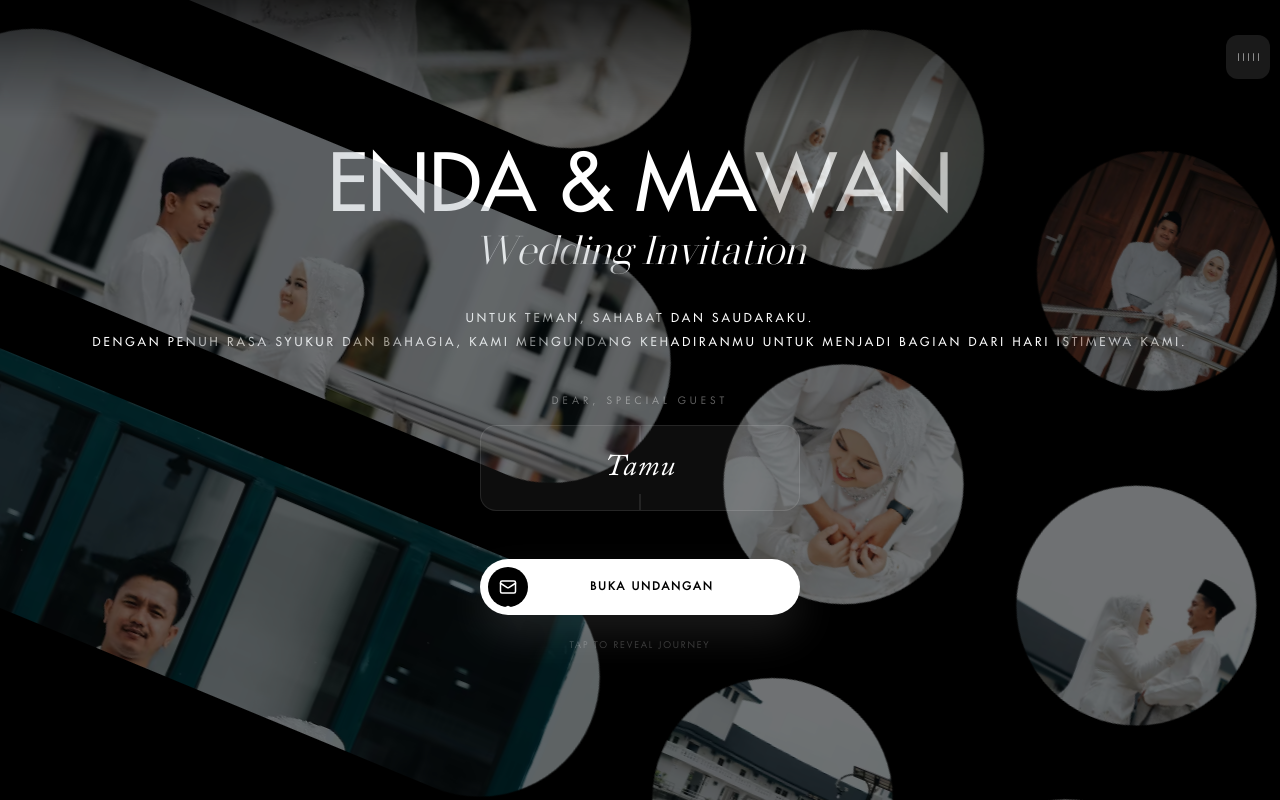
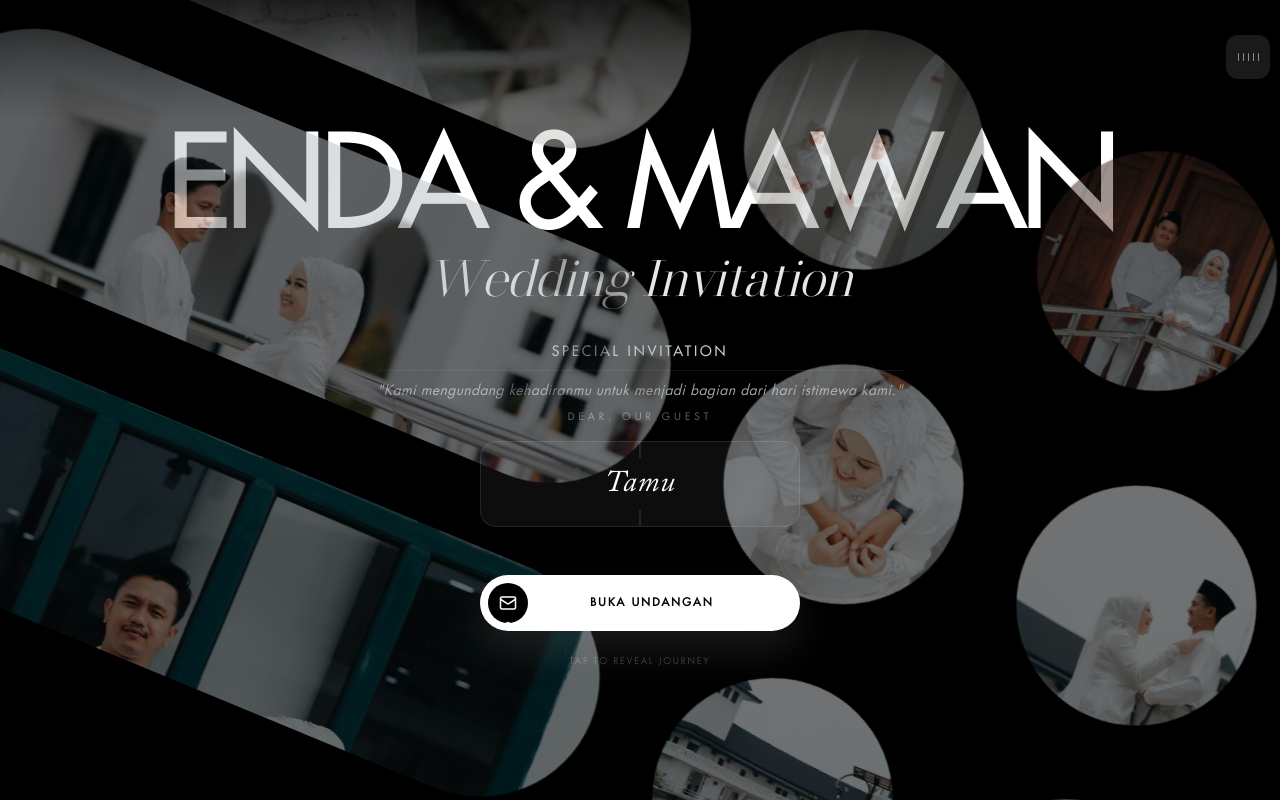
Before and after one commit to denipriyanto/denintan, a Next.js app: page / in a window 1280 px wide. Built offline with nearby package versions, Linux system fonts and the light colour scheme.

Commit message:
ajustment syle  home and ajustmen font family

```diff
--- a/app/components/HomeClient.tsx
+++ b/app/components/HomeClient.tsx
@@ -137,8 +137,8 @@ export default function HomeClient() {
     return (
         <div className="max-h-dvh overflow-hidden">
             <main ref={opacityRef} style={{ opacity: 0 }}>
-                <div className="space-y-custom flex-col px-4 text-center text-white center min-h-100svh [--mt:theme(spacing.20)] sm:[--mt:theme(spacing.40)]">
-                    <h1 className="text-balance text-center text-78 font-medium uppercase leading-none sm:h-[1cap] sm:text-90 lg:text-fluid-lg-design-null-118">
+                <div className="space-y-2 flex flex-col items-center px-6 text-center text-white min-h-svh justify-center">
+                    <h1 className="text-balance font-medium uppercase leading-[0.85] tracking-tighter text-[clamp(3.5rem,15vw,8rem)]">
                         {textTitle.split("").map((char, i) => (
                             <span
                                 key={i}
@@ -151,7 +151,7 @@ export default function HomeClient() {
                             </span>
                         ))}
                     </h1>
-                    <h2 className="font-serif text-40 italic leading-none [--mt:theme(spacing.0)] sm:text-42 sm:[--mt:theme(spacing.20)] lg:text-fluid-lg-design-null-50 mt-0">
+                    <h2 className="font-serif italic text-[clamp(1.8rem,6vw,3.2rem)] leading-none text-white/90">
                         {invTitle.split("").map((char, i) => (
                             <span
                                 key={i}
@@ -164,15 +164,19 @@ export default function HomeClient() {
                             </span>
                         ))}
                     </h2>
-                    <p className="text-balance text-12 font-medium uppercase leading-[2] tracking-[0.25em] max-md:[--mt:theme(spacing.60)] max-sm:[--mt:theme(spacing.34)]">
-                        <span ref={textRef}>
-                            Untuk Teman, Sahabat dan Saudaraku.
+                    <p className="ext-balance font-medium uppercase tracking-[0.2em] leading-relaxed opacity-80 mx-auto max-w-[90%] text-[12px] sm:text-[14px] lg:text-[14px] mt-6 sm:mt-8">
+                        <span
+                            ref={textRef}
+                            className="block border-b border-white/10 pb-2 mb-2"
+                        >
+                            Special Invitation
                         </span>
-                        <br />
-                        <span ref={textRef2}>
-                            Dengan penuh rasa syukur dan bahagia, kami
-                            mengundang kehadiranmu untuk menjadi bagian dari
-                            hari istimewa kami.
+                        <span
+                            ref={textRef2}
+                            className="normal-case italic font-light tracking-wide text-white/80"
+                        >
+                            {` "Kami mengundang kehadiranmu untuk menjadi bagian
+                            dari hari istimewa kami."`}
                         </span>
                     </p>
 
@@ -183,7 +187,7 @@ export default function HomeClient() {
                         {/* Slot Nama Tamu (The Recipient) */}
                         <div className="w-full text-center space-y-4 recipient-card">
                             <span className="text-[10px] uppercase tracking-[0.4em] text-white/40 block">
-                                Dear, Special Guest
+                                Dear, Our Guest
                             </span>
 
                             {/* Nama Tamu dengan Style Glass Card */}
--- a/app/open/page.tsx
+++ b/app/open/page.tsx
@@ -650,7 +650,7 @@ export default function Open() {
                 {/* Nama Utama */}
                 <h1 className="caslon-font text-4xl leading-[0.9] text-white mb-6">
                     Enda Ayu <br />
-                    <span className="italic">Charissa</span>
+                    <span className="italic caslon-font">Charissa</span>
                     <span className="block text-sm mt-2 font-sans not-italic opacity-60 tracking-normal">
                         S.M., M.B.A
                     </span>
@@ -724,10 +724,12 @@ export default function Open() {
                 {/* Nama Utama */}
                 <h1 className="caslon-font text-4xl leading-[0.9] text-white mb-6">
                     <div className="">
-                        <span className="groom-name block">Darmawan</span>
+                        <span className="groom-name block caslon-font">
+                            Darmawan
+                        </span>
                     </div>
                     <div className="">
-                        <span className="groom-name italic block">
+                        <span className="groom-name italic block caslon-font">
                             Triansyah
                         </span>
                     </div>
```
